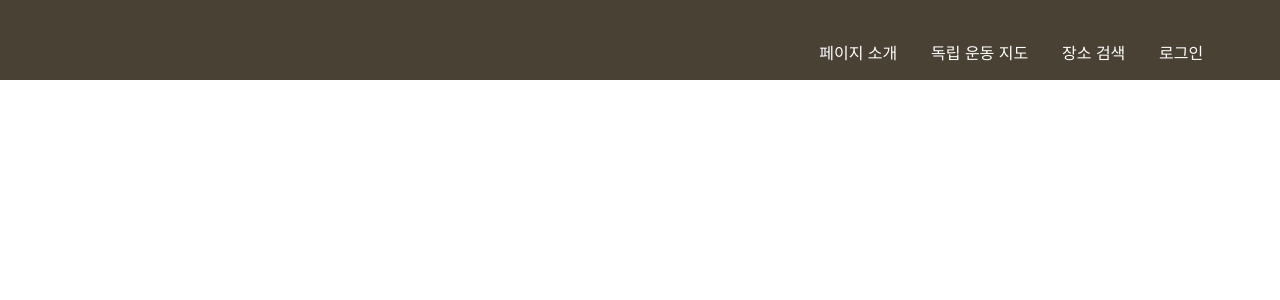
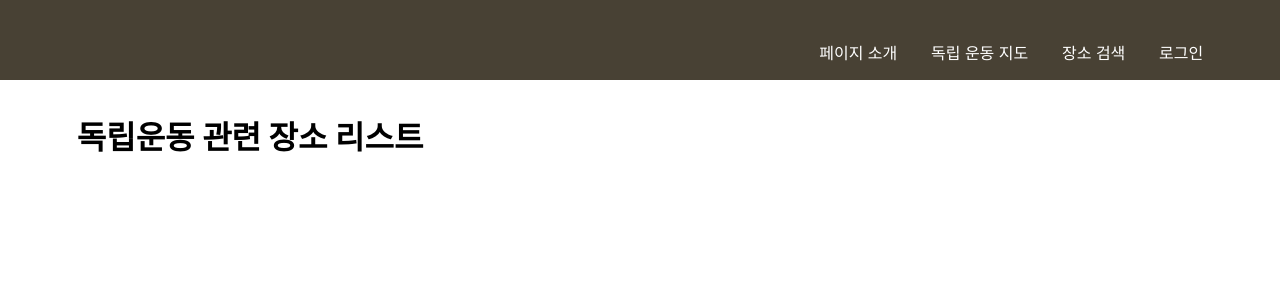
Before and after one commit to Radian06/Parakho-front, a React (Create React App) app: page /location-list in a window 1280 px wide. Shown: the top 300 px of the page. Built offline with nearby package versions, Linux system fonts and the light colour scheme; a web font is replaced by a local one.

Commit message:
📄 :: 장소 목록 페이지 생성

```diff
--- a/src/App.js
+++ b/src/App.js
@@ -1,6 +1,7 @@
 import { BrowserRouter as Router, Routes, Route } from "react-router-dom";
 import Header from "./components/Header";
 import MapCheck from "./pages/MapCheck";
+import LocationList from "./pages/LocationList";
 
 function App() {
   return (
@@ -8,6 +9,7 @@ function App() {
       <Header />
       <Routes>
         <Route path="/map-check" element={<MapCheck />} />
+        <Route path="/location-list" element={<LocationList />} />
       </Routes>
     </Router>
   );
--- /dev/null
+++ b/src/pages/LocationList.jsx
@@ -0,0 +1,11 @@
+import "../styles/LocationList.css";
+
+const LocationList = () => {
+  return (
+    <div className="LocationList_page">
+      <div className="LocationList_title">독립운동 관련 장소 리스트</div>
+    </div>
+  );
+};
+
+export default LocationList;
--- /dev/null
+++ b/src/styles/LocationList.css
@@ -0,0 +1,13 @@
+.LocationList_page {
+    width: 88vw;
+    height: auto;
+    padding: 4vh 6vw;
+    margin: 0;
+}
+
+.LocationList_title {
+    margin-bottom: 2vh;
+
+    font-size: 4vh;
+    font-weight: bold;
+}
```
